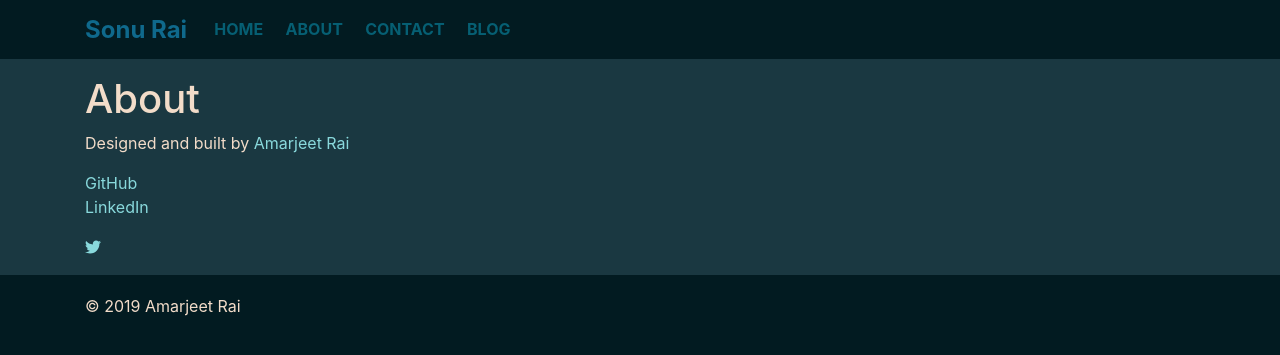
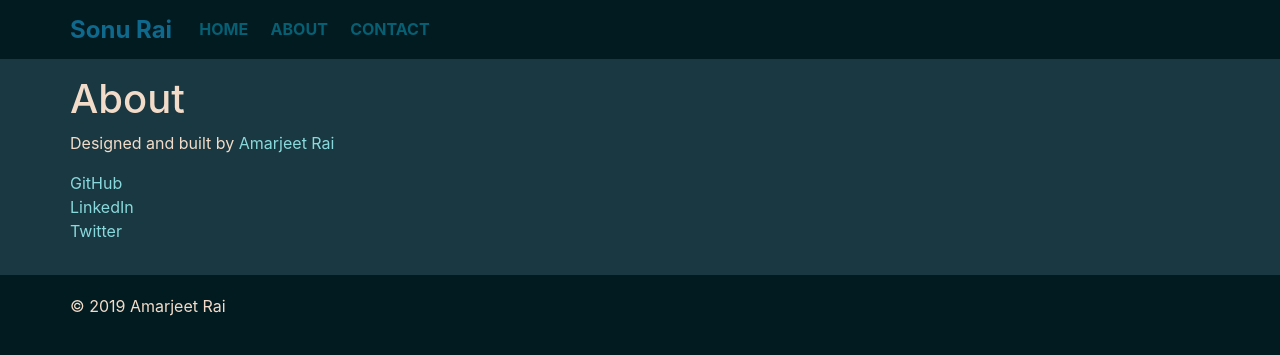
Before and after one commit to sonu27/old-sonurai.com, a Symfony app: template templates/site/about.html.twig in a window 1280 px wide. Shown: the top 355 px of the page. Run offline with Twig, Linux system fonts and the light colour scheme; the template is opened without the code that fills it, so the values that code supplies are empty; some libraries are stand-ins or nearby versions.

Commit message:
Improve layout and colours

```diff
--- a/public/css/main.css
+++ b/public/css/main.css
@@ -26,7 +26,7 @@ footer {
     padding-bottom: 1em;
 }
 
-#sidebar, #social {
+#sidebar {
     text-align: right;
 }
 
@@ -34,6 +34,12 @@ footer {
     color: #0F698C;
     font-size: 1.5em;
     font-weight: bold;
+}
+
+.navbar {
+    line-height: 2.7em;
+    margin: 0;
+    padding: 0 15px;
 }
 
 .navbar-nav a {
@@ -48,7 +54,15 @@ footer {
 
 .navbar-nav a.active {color: #0F698C;}
 .navbar-toggler:hover, .navbar-toggler:focus {background-color: #1A3841;}
-.navbar-toggler-icon {background-color: #89d9dc;}
+
+.page-link {
+    background: #021B21;
+    border: 1px solid #021B21;
+}
+.page-link:hover {
+    background: white;
+    border: 1px solid white;
+}
 
 .post {
     padding-bottom: 1.5em;
@@ -69,28 +83,15 @@ footer {
     color: #89d9dc;
 }
 
-
-
-#social a:link, #social a:visited {
-    color: #55ACEE;
-}
-
-#social i {
-    font-size: 2.2em;
-}
-
-@media (max-width:480px) {
+@media (max-width: 575px) {
     #page-title {font-size: 20px;}
     .show-wallpaper-search {font-size: 20px;}
 }
 
-@media (min-width: 768px) {
-
-
-    .navbar {
-        line-height: 2.7em;
-        margin: 0;
-        padding: 0;
+@media (min-width: 576px) {
+    .container {
+        padding-left: 0;
+        padding-right: 0;
     }
 
     .navbar .navbar-nav .nav-item {
@@ -99,6 +100,9 @@ footer {
     }
 }
 
+@media (min-width: 768px) {
+}
+
 @media (min-width: 992px) {
 }
 
--- a/templates/base.html.twig
+++ b/templates/base.html.twig
@@ -3,11 +3,7 @@
 <head>
 {% if app.environment == 'prod' %}
 <!-- Google Tag Manager -->
-        <script>(function(w,d,s,l,i){w[l]=w[l]||[];w[l].push({'gtm.start':
-                    new Date().getTime(),event:'gtm.js'});var f=d.getElementsByTagName(s)[0],
-                j=d.createElement(s),dl=l!='dataLayer'?'&l='+l:'';j.async=true;j.src=
-                'https://www.googletagmanager.com/gtm.js?id='+i+dl;f.parentNode.insertBefore(j,f);
-            })(window,document,'script','dataLayer','GTM-PJ8TLNP');</script>
+<script>(function(w,d,s,l,i){w[l]=w[l]||[];w[l].push({'gtm.start':new Date().getTime(),event:'gtm.js'});var f=d.getElementsByTagName(s)[0],j=d.createElement(s),dl=l!='dataLayer'?'&l='+l:'';j.async=true;j.src='https://www.googletagmanager.com/gtm.js?id='+i+dl;f.parentNode.insertBefore(j,f);})(window,document,'script','dataLayer','GTM-PJ8TLNP');</script>
 <!-- End Google Tag Manager -->
 {% endif %}
 <meta charset="utf-8">
@@ -18,30 +14,23 @@
 <meta name="twitter:creator" content="@sonu27">
 {% block meta %}{% endblock %}
 <link rel="stylesheet" href="https://stackpath.bootstrapcdn.com/bootstrap/4.3.1/css/bootstrap.min.css" integrity="sha384-ggOyR0iXCbMQv3Xipma34MD+dH/1fQ784/j6cY/iJTQUOhcWr7x9JvoRxT2MZw1T" crossorigin="anonymous">
+<link rel="stylesheet" href="https://use.fontawesome.com/releases/v5.8.1/css/solid.css" integrity="sha384-QokYePQSOwpBDuhlHOsX0ymF6R/vLk/UQVz3WHa6wygxI5oGTmDTv8wahFOSspdm" crossorigin="anonymous">
+<link rel="stylesheet" href="https://use.fontawesome.com/releases/v5.8.1/css/fontawesome.css" integrity="sha384-vd1e11sR28tEK9YANUtpIOdjGW14pS87bUBuOIoBILVWLFnS+MCX9T6MMf0VdPGq" crossorigin="anonymous">
 <link rel="stylesheet" href="/css/main.css">
-    <script defer src="https://use.fontawesome.com/releases/v5.8.1/js/all.js" integrity="sha384-g5uSoOSBd7KkhAMlnQILrecXvzst9TdC09/VM+pjDTCM+1il8RHz5fKANTFFb+gQ" crossorigin="anonymous"></script>
 </head>
 <body>
 {% if app.environment == 'prod' %}
 <!-- Google Tag Manager (noscript) -->
-    <noscript><iframe src="https://www.googletagmanager.com/ns.html?id=GTM-PJ8TLNP"
-                      height="0" width="0" style="display:none;visibility:hidden"></iframe></noscript>
+<noscript><iframe src="https://www.googletagmanager.com/ns.html?id=GTM-PJ8TLNP" height="0" width="0" style="display:none;visibility:hidden"></iframe></noscript>
 <!-- End Google Tag Manager (noscript) -->
 {% endif %}
-<nav class="navbar navbar-expand-md" id="top" role="navigation">
+<nav class="navbar navbar-expand" id="top" role="navigation">
     <div class="container">
         <a class="navbar-brand" href="{{ path('home') }}" id="brand">Sonu Rai</a>
-        <button class="navbar-toggler" type="button" data-toggle="collapse" data-target="#navbarSupportedContent" aria-controls="navbarSupportedContent" aria-expanded="false" aria-label="Toggle navigation">
-            <span class="navbar-toggler-icon"></span>
-        </button>
-
-        <div class="collapse navbar-collapse" id="navbarSupportedContent">
-            <div class="navbar-nav">
+        <div class="navbar-collapse navbar-nav">
             <a class="nav-item nav-link {% if app.request.get('_route') == 'home' %}active{% endif %}" href="{{ path('home') }}">Home</a>
             <a class="nav-item nav-link {% if app.request.get('_route') == 'about' %}active{% endif %}" href="{{ path('about') }}">About</a>
             <a class="nav-item nav-link {% if app.request.get('_route') == 'contact' %}active{% endif %}" href="{{ path('contact') }}">Contact</a>
-                <a class="nav-item nav-link" href="http://blog.sonurai.com/">Blog</a></li>
-            </div>
         </div>
     </div>
 </nav>
--- a/templates/site/about.html.twig
+++ b/templates/site/about.html.twig
@@ -7,8 +7,7 @@
     <p>Designed and built by <a href="https://amarjeet.dev" rel="me">Amarjeet Rai</a></p>
     <p>
         <a href="https://github.com/sonu27/" rel="me">GitHub</a><br>
-        <a href="https://www.linkedin.com/in/amarjeetrai" rel="me">LinkedIn</a>
+        <a href="https://www.linkedin.com/in/amarjeetrai" rel="me">LinkedIn</a><br>
+        <a href="http://twitter.com/sonu27" title="Twitter @sonu27" rel="me">Twitter</a>
     </p>
-
-    <a href="http://twitter.com/sonu27" title="Twitter @sonu27"><i class="fab fa-twitter"></i></a>
 {% endblock %}
--- a/templates/site/contact.html.twig
+++ b/templates/site/contact.html.twig
@@ -4,5 +4,5 @@
 
 {% block body %}
     <h1 id="page-title">Contact</h1>
-    <p>You can contact me on Twitter <a href="http://twitter.com/sonu27">@sonu27</a>.</p>
+    <p>You can contact me on Twitter <a href="http://twitter.com/sonu27" rel="me">@sonu27</a>.</p>
 {% endblock %}
--- a/templates/site/home.html.twig
+++ b/templates/site/home.html.twig
@@ -3,9 +3,10 @@
 {% block title %}Home{% endblock %}
 
 {% block body %}
-    <h2>Past work</h2>
+    <h1 id="page-title">Home</h1>
     <ul>
         <li><a href="{{ path('wallpapers_index') }}">Bing Wallpapers</a></li>
+        <li><a href="http://blog.sonurai.com/" rel="me">Tumblr Blog</a></li>
         <li><a href="http://work.sonurai.com/ps3planet/">PS3 Planet</a> - 2009</li>
     </ul>
 {% endblock %}
```
Lines whose indentation alone changed are shown as unchanged.
